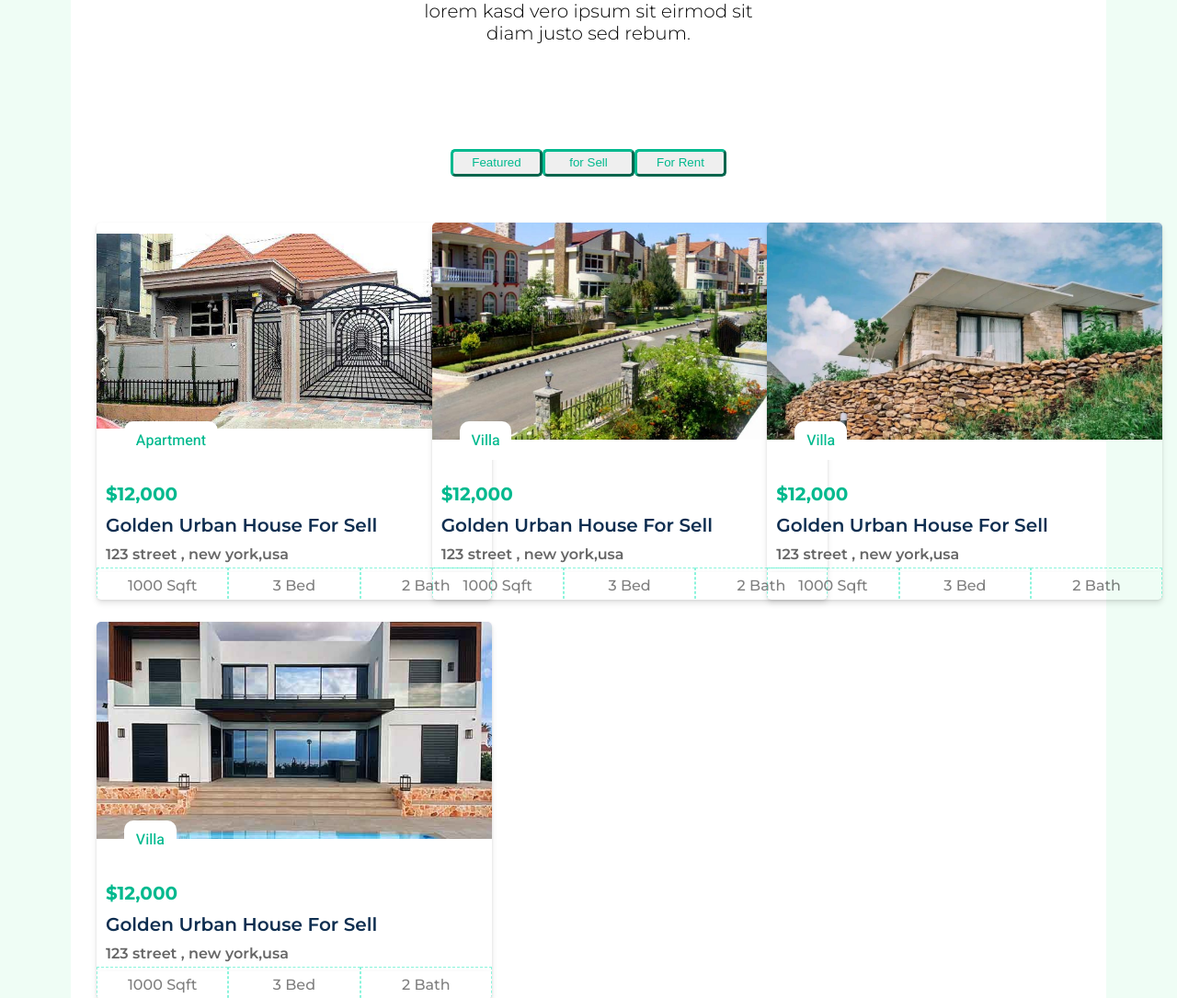
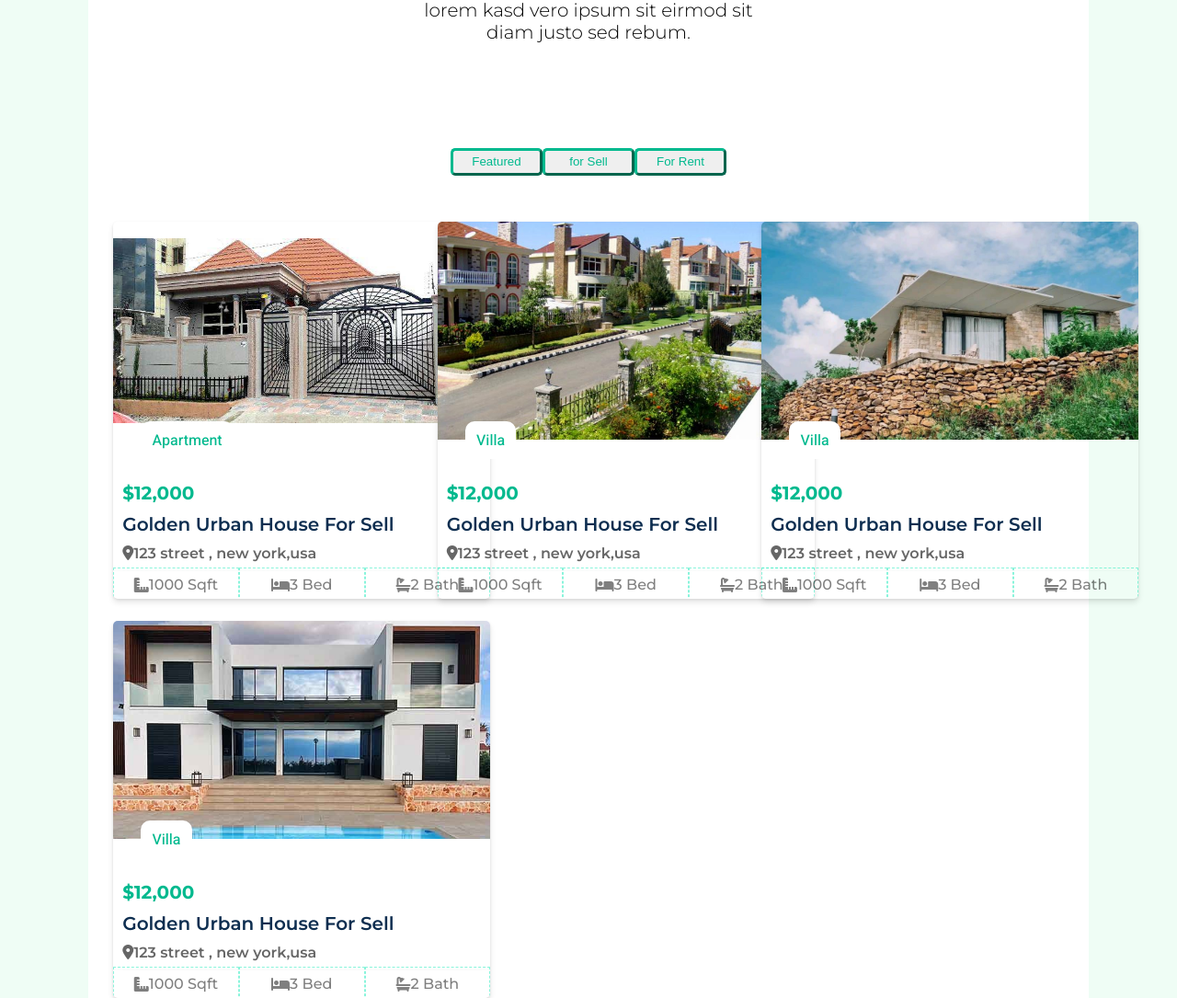
Before and after one commit to Yagth/AddisHouseRental, a PHP site: page /pages/home_page.html in a window 1280 px wide. Shown: the part 2478-3563 px from the top of the page at 92% size. Run offline with PHP 8.4, Linux system fonts and the light colour scheme.

Commit message:
Finshed adding icons to the footer of the card

```diff
--- a/Frontend/css/home_page.css
+++ b/Frontend/css/home_page.css
@@ -5,7 +5,7 @@
 
 body {
   background-color: #effdf5;
-  width: 88%;
+  width: 85%;
   margin: auto;
   font-family: "Montserrat", sans-serif;
   font-size: 1em;
@@ -106,7 +106,7 @@ body {
   display: flex;
   flex-direction: column;
   align-items: center;
-  width: 430px;
+  width: 410px;
   height: 410px;
   overflow: hidden;
   border-radius: 5px;
--- a/Frontend/pages/home_page.html
+++ b/Frontend/pages/home_page.html
@@ -253,11 +253,11 @@
                 <div class="tag">Apartment</div>
                 <h1 class="card_text1">$12,000</h1>
                 <h1 class="card_text2">Golden Urban House For Sell</h1>
-                <h4 class="card_text3">123 street , new york,usa</h4>
+                <h4 class="card_text3"><i class="fa-sharp fa-solid fa-location-dot small-icons"></i>123 street , new york,usa</h4>
                 <div class="card-foot">
-                    <div class="card-foot-c">1000 Sqft</div>
-                    <div class="card-foot-c">3 Bed</div>
-                    <div class="card-foot-c">2 Bath</div>
+                    <div class="card-foot-c"><i class="fa-solid fa-ruler-combined small-icons"></i>1000 Sqft</div>
+                    <div class="card-foot-c"><i class="fa-sharp fa-solid fa-bed small-icons"></i>3 Bed</div>
+                    <div class="card-foot-c"><i class="fa-solid fa-bath small-icons"></i>2 Bath</div>
                 </div>
             </div>
         </div>
@@ -267,11 +267,11 @@
                 <div class="tag">Villa</div>
                 <h1 class="card_text1">$12,000</h1>
                 <h1 class="card_text2">Golden Urban House For Sell</h1>
-                <h4 class="card_text3">123 street , new york,usa</h4>
+                <h4 class="card_text3"><i class="fa-sharp fa-solid fa-location-dot small-icons"></i>123 street , new york,usa</h4>
                 <div class="card-foot">
-                    <div class="card-foot-c">1000 Sqft</div>
-                    <div class="card-foot-c">3 Bed</div>
-                    <div class="card-foot-c">2 Bath</div>
+                    <div class="card-foot-c"><i class="fa-solid fa-ruler-combined small-icons"></i>1000 Sqft</div>
+                    <div class="card-foot-c"><i class="fa-sharp fa-solid fa-bed small-icons"></i>3 Bed</div>
+                    <div class="card-foot-c"><i class="fa-solid fa-bath small-icons"></i>2 Bath</div>
                 </div>
             </div>
         </div>
@@ -281,11 +281,11 @@
                 <div class="tag">Villa</div>
                 <h1 class="card_text1">$12,000</h1>
                 <h1 class="card_text2">Golden Urban House For Sell</h1>
-                <h4 class="card_text3">123 street , new york,usa</h4>
+                <h4 class="card_text3"><i class="fa-sharp fa-solid fa-location-dot small-icons"></i>123 street , new york,usa</h4>
                 <div class="card-foot">
-                    <div class="card-foot-c">1000 Sqft</div>
-                    <div class="card-foot-c">3 Bed</div>
-                    <div class="card-foot-c">2 Bath</div>
+                    <div class="card-foot-c"><i class="fa-solid fa-ruler-combined small-icons"></i>1000 Sqft</div>
+                    <div class="card-foot-c"><i class="fa-sharp fa-solid fa-bed small-icons"></i>3 Bed</div>
+                    <div class="card-foot-c"><i class="fa-solid fa-bath small-icons"></i>2 Bath</div>
                 </div>
             </div>
         </div>
@@ -296,11 +296,11 @@
                 <div class="tag">Villa</div>
                 <h1 class="card_text1">$12,000</h1>
                 <h1 class="card_text2">Golden Urban House For Sell</h1>
-                <h4 class="card_text3">123 street , new york,usa</h4>
+                <h4 class="card_text3"><i class="fa-sharp fa-solid fa-location-dot small-icons"></i>123 street , new york,usa</h4>
                 <div class="card-foot">
-                    <div class="card-foot-c">1000 Sqft</div>
-                    <div class="card-foot-c">3 Bed</div>
-                    <div class="card-foot-c">2 Bath</div>
+                    <div class="card-foot-c"><i class="fa-solid fa-ruler-combined small-icons"></i>1000 Sqft</div>
+                    <div class="card-foot-c"><i class="fa-sharp fa-solid fa-bed small-icons"></i>3 Bed</div>
+                    <div class="card-foot-c"><i class="fa-solid fa-bath small-icons"></i>2 Bath</div>
                 </div>
             </div>
         </div>
```
